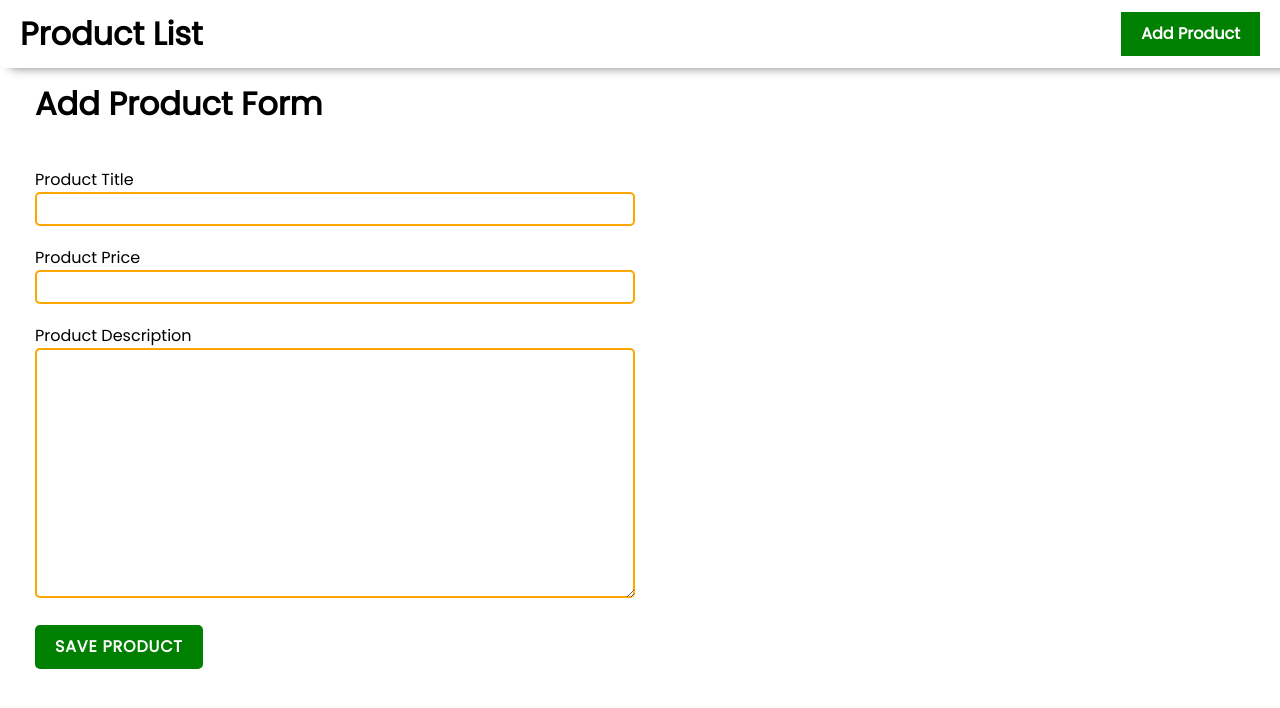
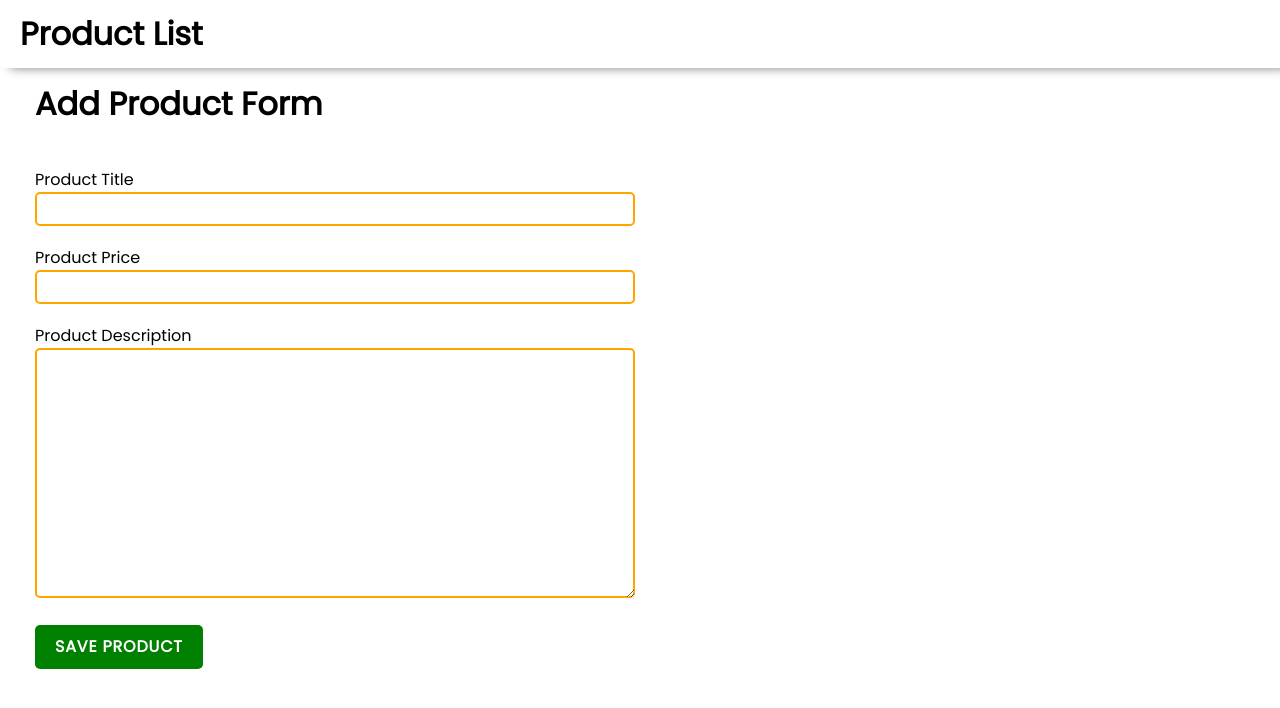
Before and after one commit to Wijayaac/angular-product-list, an Angular app: page /add-product in a window 1280 px wide. Shown: the top 708 px of the page. Built offline with nearby package versions, Linux system fonts and the light colour scheme; what ngx-infinite-scroll would draw is missing.

Commit message:
Update : header link visibility

```diff
--- a/src/app/components/header/header.component.html
+++ b/src/app/components/header/header.component.html
@@ -3,6 +3,6 @@
         <a [routerLink]="['/']" class="header-logo">
             <h1>Product List</h1>
         </a>
-        <a [routerLink]="['/add-product']" class="header-link">Add Product</a>
+        <a *ngIf="hasRoute('/')" [routerLink]="['/add-product']" class="header-link">Add Product</a>
     </div>
 </header>
--- a/src/app/components/header/header.component.ts
+++ b/src/app/components/header/header.component.ts
@@ -1,10 +1,14 @@
 import { Component } from '@angular/core';
+import { Router } from '@angular/router';
 
 @Component({
   selector: 'app-header',
   templateUrl: './header.component.html',
-  styleUrls: ['./header.component.css']
+  styleUrls: ['./header.component.css'],
 })
 export class HeaderComponent {
-
+  constructor(private router: Router) {}
+  hasRoute(route: string) {
+    return this.router.url === route;
+  }
 }
```
